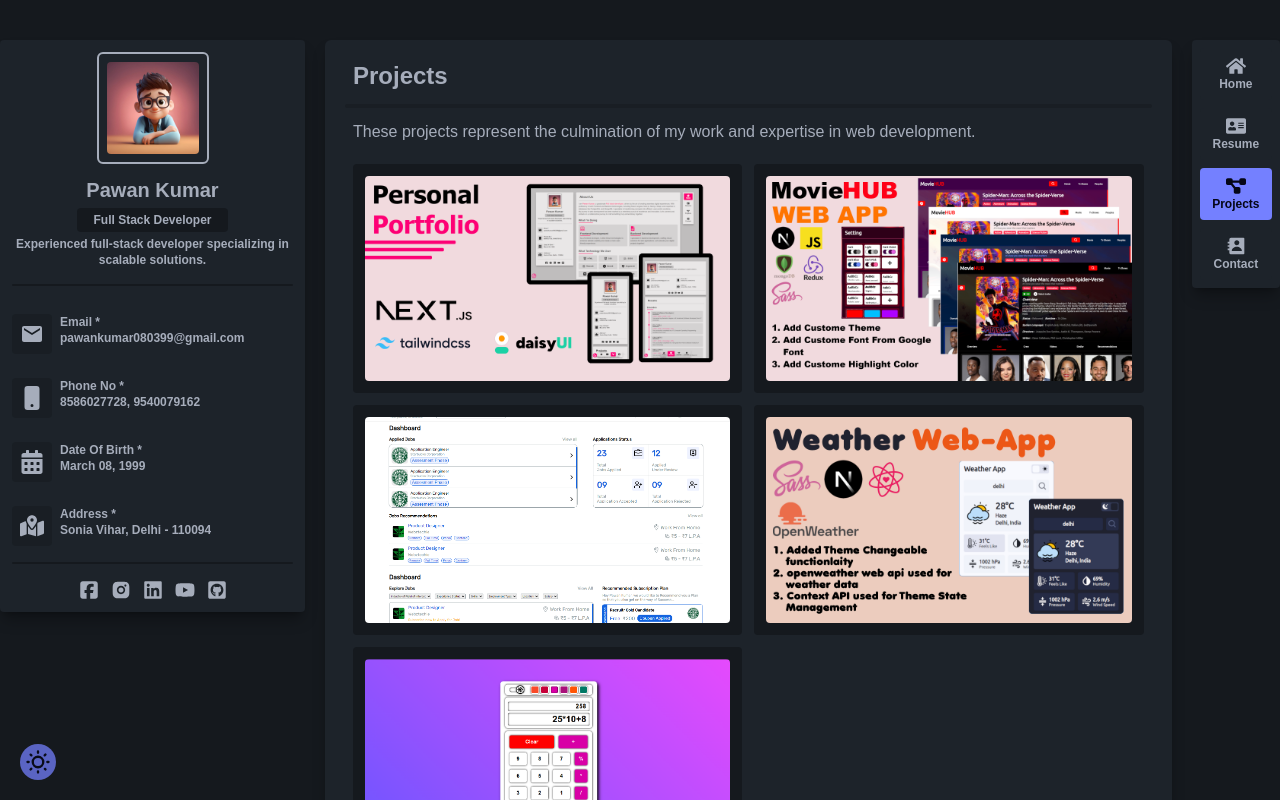
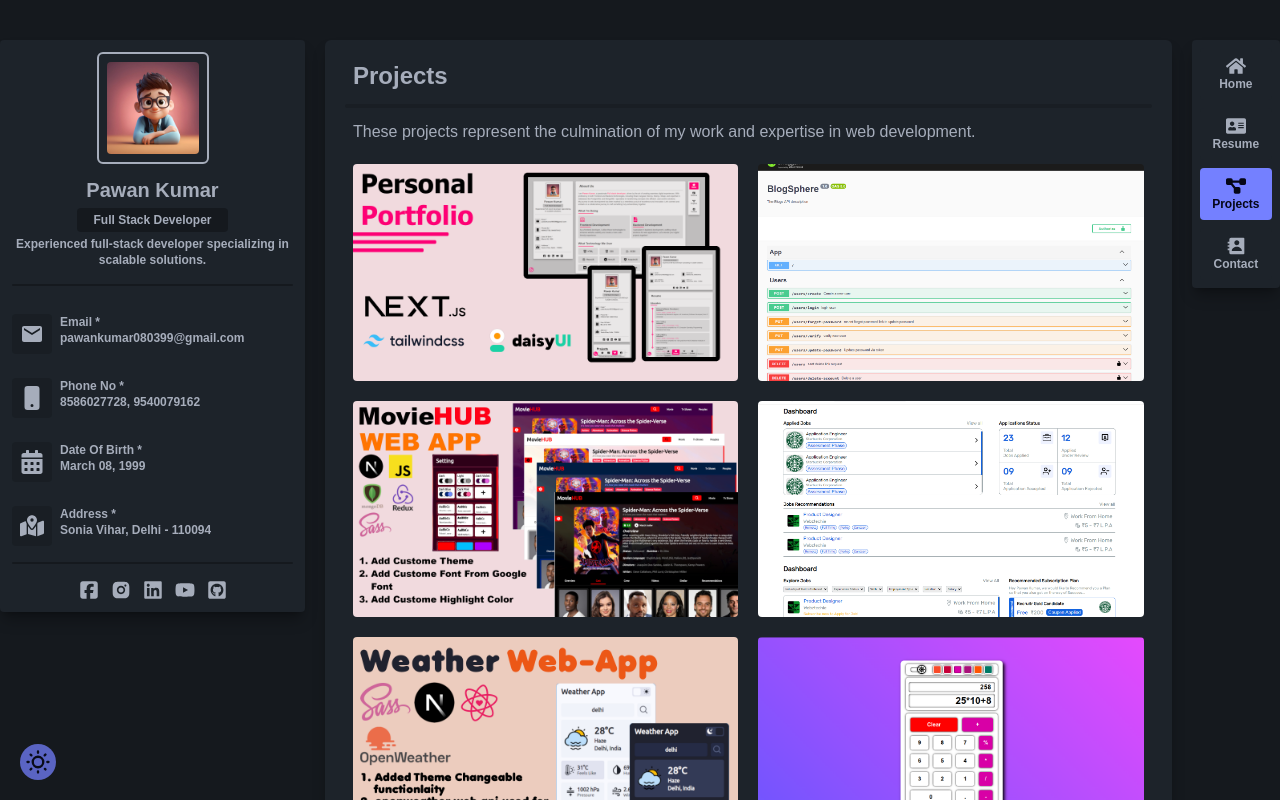
Before and after one commit to NightDevilPT/portfolio.v2, a Next.js app: page /projects in a window 1280 px wide. Built offline with nearby package versions, Linux system fonts and the light colour scheme.

Commit message:
Project-card-modified-popup-dialog-added

```diff
--- /dev/null
+++ b/src/components/ProjectsComponents/HoverProjectCard/index.tsx
@@ -0,0 +1,78 @@
+import { projectCardProps } from "@/types/types";
+import Image from "next/image";
+import React from "react";
+import { FaGithub } from "react-icons/fa";
+import { MdOutlinePreview } from "react-icons/md";
+import { RiCloseCircleFill } from "react-icons/ri";
+
+const HoverProjectCard = ({
+	title,
+	description,
+	github,
+	link,
+	img,
+	setShow,
+}: projectCardProps) => {
+	return (
+		<div
+			className={`w-full h-full fixed left-0 top-0 z-[999] backdrop-blur flex justify-center items-center max-sm:p-3`}
+		>
+			<div
+				className={`relative w-96 max-sm:w-full h-auto p-5 mt-2 flex justify-start items-center flex-col gap-3 bg-base-200 transition-all duration-300 text-base-content rounded`}
+			>
+				<button
+					className={`w-5 h-5 absolute -right-2 -top-2 rounded-full bg-white p-0`}
+					onClick={() => {
+						setShow && setShow(false);
+					}}
+				>
+					<RiCloseCircleFill
+						className={`w-full h-full text-red-600`}
+					/>
+				</button>
+				<div
+					className={`w-full aspect-video max-sm:aspect-auto h-auto rounded overflow-hidden`}
+				>
+					<Image
+						src={img}
+						alt="project-image"
+						className={`w-full h-full object-cover`}
+						placeholder="blur"
+					/>
+				</div>
+				<span
+					className={`w-full h-auto text-base font-mandali font-bold relative after:absolute after:content-[''] after:-bottom-1 after:w-[calc(100%-100px)] max-sm:text-sm after:left-0 after:h-1 after:rounded after:bg-primary`}
+				>
+					{title}
+				</span>
+				<span className={`w-full h-auto text-xs font-mandali`}>
+					{description}
+				</span>
+				<div
+					className={`w-full h-auto flex justify-end gap-5 items-center font-mandali`}
+				>
+					{github !== "" && (
+						<a
+							className={`p-1 px-3 rounded bg-base-content text-base-300 text-sm font-bold flex justify-center items-center gap-2`}
+							href={github}
+						>
+							<FaGithub className={`w-4 h-4`} />
+							Github
+						</a>
+					)}
+					{link !== "" && (
+						<a
+							className={`p-1 px-3 rounded bg-base-content text-base-300 text-sm font-bold flex justify-center items-center gap-2`}
+							href={link}
+						>
+							<MdOutlinePreview className={`w-4 h-4`} />
+							Live
+						</a>
+					)}
+				</div>
+			</div>
+		</div>
+	);
+};
+
+export default HoverProjectCard;
--- a/src/components/ProjectsComponents/ProjectCards/ProjectCards.tsx
+++ b/src/components/ProjectsComponents/ProjectCards/ProjectCards.tsx
@@ -1,21 +1,11 @@
 import { projectCardProps } from "@/types/types";
 import Image from "next/image";
-import { FaGithub } from "react-icons/fa";
-import { MdOutlinePreview } from "react-icons/md";
 
-export const
-ProjectCards = ({
-	title,
-	img,
-	description,
-	link,
-	github,
-}: projectCardProps) => {
+export const ProjectCards = ({ img }: projectCardProps) => {
 	return (
 		<div
-			className={`w-full p-3 bg-base-300 rounded group overflow-hidden relative`}
+			className={`w-full aspect-video max-sm:aspect-auto h-auto rounded overflow-hidden hover:shadow-lg hover:shadow-slate-950/30 transition-all duration-300`}
 		>
-			<div className={`w-full aspect-video h-full rounded overflow-hidden`}>
 			<Image
 				src={img}
 				alt="project-image"
@@ -23,38 +13,5 @@
 				placeholder="blur"
 			/>
 		</div>
-			<div
-				className={`w-full absolute h-auto left-0 -bottom-full group-hover:bottom-0 p-5 mt-2 flex justify-start items-center flex-col gap-3 bg-base-200 backdrop-blur transition-all duration-300 text-base-content`}
-			>
-				<span
-					className={`w-full h-auto text-base font-mandali font-bold relative after:absolute after:content-[''] after:-bottom-1 after:w-[calc(100%-100px)] after:left-0 after:h-1 after:rounded after:bg-primary`}
-				>
-					{title}
-				</span>
-				<span
-					className={`w-full h-auto text-xs font-mandali line-clamp-3`}
-				>
-					{description}
-				</span>
-				<div
-					className={`w-full h-auto flex justify-end gap-5 items-center font-mandali`}
-				>
-					<a
-						className={`p-1 px-3 rounded bg-base-content text-base-300 text-sm font-bold flex justify-center items-center gap-2`}
-						href={github}
-					>
-						<FaGithub className={`w-4 h-4`} />
-						Github
-					</a>
-					<a
-						className={`p-1 px-3 rounded bg-base-content text-base-300 text-sm font-bold flex justify-center items-center gap-2`}
-						href={link}
-					>
-						<MdOutlinePreview className={`w-4 h-4`} />
-						Live
-					</a>
-				</div>
-			</div>
-		</div>
 	);
 };
--- a/src/components/ProjectsComponents/index.tsx
+++ b/src/components/ProjectsComponents/index.tsx
@@ -1,12 +1,16 @@
-import React from "react";
+"use client";
+
+import React, { useState } from "react";
 import moviehub from "../../assets/moviehub.png";
 import weather from "../../assets/weatherApp.png";
 import calculator from "../../assets/calculatorApp.png";
 import dashboard from "../../assets/dashboard.png";
 import portfolio from "../../assets/portfolio.png";
+import blogshpereBackend from "../../assets/blogsphere-bacckend.png";
 
 import { projectCardProps } from "@/types/types";
 import { ProjectCards } from "./ProjectCards/ProjectCards";
+import HoverProjectCard from "./HoverProjectCard";
 
 const projectsData = [
 	{
@@ -15,6 +19,13 @@
 		description: `This portfolio showcases my work. It's built with Next.js, DaisyUI, and Tailwind CSS, ensuring a polished and professional presentation of my skills and projects.`,
 		link: "https://pawan-portfolio-v2.vercel.app/",
 		github: "https://github.com/NightDevilPT/portfolio.v2",
+	},
+	{
+		img: blogshpereBackend,
+		title: "Blogspher Backend - NestJS",
+		description: `Developed a robust backend system using NestJS framework. Implemented the Command Query Responsibility Segregation (CQRS) pattern for improved code. Implemented cron jobs to automate scheduled tasks, ensuring timely publication of blogs at specified intervals.`,
+		link: "",
+		github: "https://github.com/NightDevilPT/blogsphere-nestjs.v2",
 	},
 	{
 		img: moviehub,
@@ -34,8 +45,8 @@
 		img: weather,
 		title: "Weather Web Application",
 		description: `The Weather web application provides users with real-time weather information for any country. It includes a theme changer feature for personalized user experience.`,
-		link: "https://nightdevilpt.github.io/react-weatherapp/",
-		github: "https://github.com/NightDevilPT/react-weatherapp",
+		link: "https://nextjs-weather-webapp.vercel.app/",
+		github: "https://github.com/NightDevilPT/nextjs-weather-webapp",
 	},
 	{
 		img: calculator,
@@ -47,6 +58,14 @@
 ];
 
 const ProjectComponents = () => {
+	const [showData, setShowData] = useState<projectCardProps>({
+		img: "",
+		title: "",
+		description: "",
+		github: "",
+		link: "",
+	});
+	const [show, setShow] = useState<boolean>(false);
 	return (
 		<div
 			className={`w-full h-auto flex justify-start items-start gap-5 px-2 flex-col`}
@@ -56,7 +75,7 @@
 				expertise in web development.
 			</span>
 			<div
-				className={`w-full h-auto grid grid-cols-[repeat(auto-fit,_minmax(320px,1fr))] max-sm:grid-cols-[repeat(auto-fit,_minmax(280px,1fr))] gap-3`}
+				className={`w-full h-auto grid grid-cols-2 max-xl:grid-cols-1 max-lg:grid-cols-2 max-md:grid-cols-1 gap-5`}
 			>
 				{projectsData?.map(
 					(
@@ -69,17 +88,40 @@
 						}: projectCardProps,
 						index: number
 					) => (
+						<button
+							key={title + "-" + index}
+							onClick={() => {
+								setShowData({
+									title,
+									img,
+									description,
+									link,
+									github,
+								});
+								setShow(true);
+							}}
+						>
 							<ProjectCards
-							key={title + "-" + index}
 								title={title}
 								img={img}
 								description={description}
 								link={link}
 								github={github}
 							/>
+						</button>
 					)
 				)}
 			</div>
+			{show && (
+				<HoverProjectCard
+					title={showData?.title}
+					description={showData?.description}
+					img={showData?.img}
+					link={showData?.link}
+					github={showData?.github}
+					setShow={setShow}
+				/>
+			)}
 		</div>
 	);
 };
--- a/src/components/ResumeComponent/TimelineCard/index.tsx
+++ b/src/components/ResumeComponent/TimelineCard/index.tsx
@@ -37,7 +37,9 @@
 						: ""}
 					{grade && grade > 0 ? `, CGPA - ${grade}` : ""}
 				</span>
-				<span className={`text-sm text-base-content italic font-mandali`}>
+				<span
+					className={`text-sm text-base-content italic font-mandali`}
+				>
 					{description}
 				</span>
 			</div>
@@ -63,9 +65,24 @@
 				<span className={`text-sm italic text-primary font-mandali`}>
 					( {start} - {end} )
 				</span>
-				<span className={`text-sm text-base-content italic font-mandali`}>
-					{description}
-				</span>
+				{!Array.isArray(description) ? (
+					<span
+						className={`text-sm text-base-content italic font-mandali`}
+					>
+						{description}
+					</span>
+				) : (
+					<ul>
+						{description.map((items: string, index: number) => (
+							<li
+								className={`text-sm italic text-base-content font-mandali mt-2`}
+								key={items + "-" + index}
+							>
+								{items}
+							</li>
+						))}
+					</ul>
+				)}
 			</div>
 		</li>
 	);
--- a/src/types/types.ts
+++ b/src/types/types.ts
@@ -84,4 +84,5 @@
 	description: string;
 	link: string;
 	github: string;
+	setShow?:React.Dispatch<React.SetStateAction<boolean>>;
 }
```
Also changed, not shown: src/constants/constants.ts (+6 -2 lines), src/assets/blogsphere-bacckend.png (added). Lines whose indentation alone changed are shown as unchanged.
